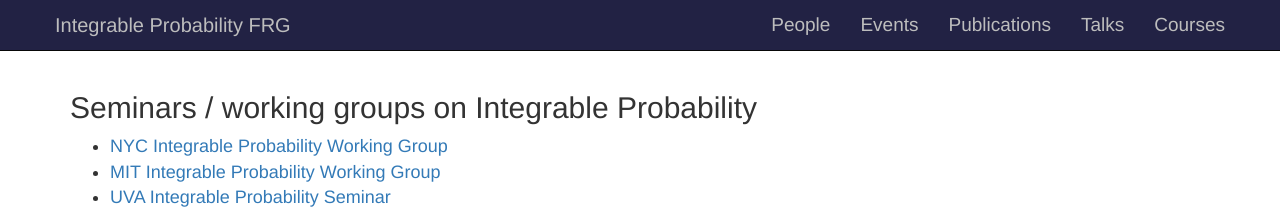
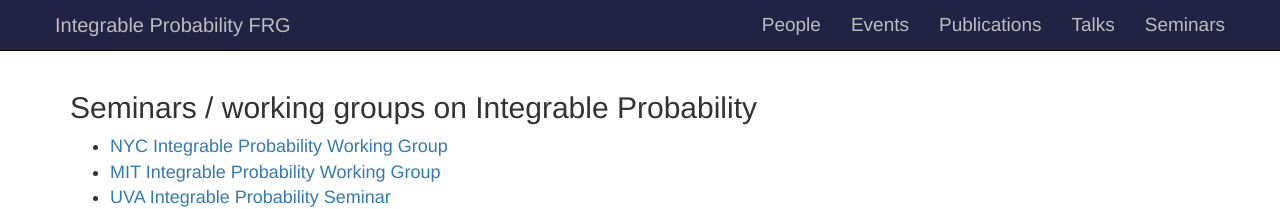
Before and after one commit to int-prob/int-prob-code, a Jekyll site: the page built from courses.md, in a window 1280 px wide. Shown: the top 209 px of the page. Built offline with Jekyll 4.4.1, drawn with Linux system fonts in a browser that asks for light colours.

Commit message:
courses->seminars

```diff
--- a/_includes/navbar.html
+++ b/_includes/navbar.html
@@ -19,7 +19,7 @@
           <li><a href="{{ site.url }}/events">Events</a></li>
           <li><a href="{{ site.url }}/publication">Publications</a></li>
           <li><a href="{{ site.url }}/talk">Talks</a></li>
-          <li><a href="{{ site.url }}/courses">Courses</a></li>
+          <li><a href="{{ site.url }}/seminars">Seminars</a></li>
           <!-- <li class="dropdown">
             <a href="#" class="dropdown-toggle" data-toggle="dropdown" role="button" aria-haspopup="true" aria-expanded="false">Dropdown <span class="caret"></span></a>
             <ul class="dropdown-menu">
--- a/courses.md
+++ b/courses.md
@@ -1,5 +1,6 @@
 ---
-title: "Courses - Integrable Probability FRG"
+title: "Seminars - Integrable Probability FRG"
+permalink: /seminars/
 layout: default
 ---
 
```
